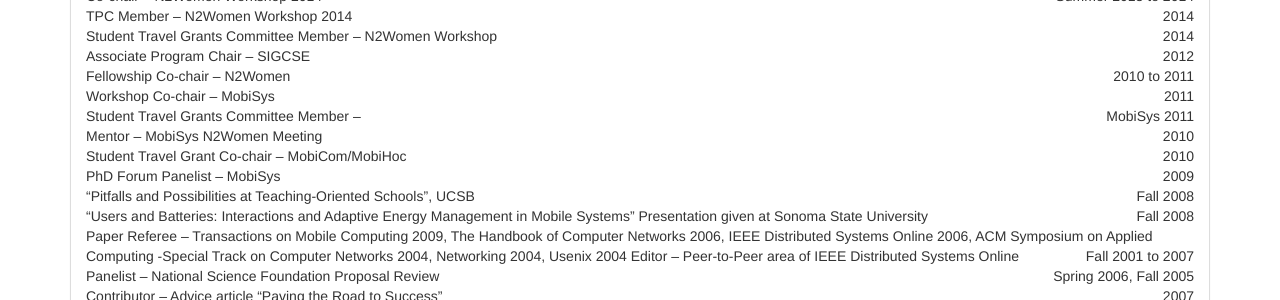
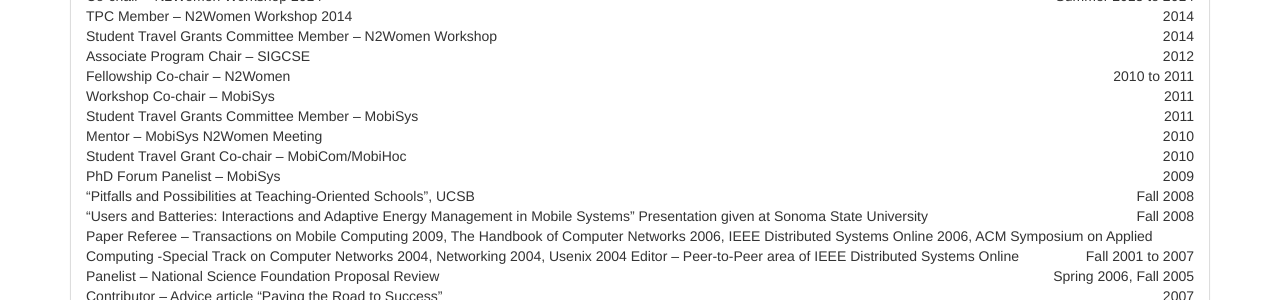
Before and after one commit to srollins/srollins.github.io, a Jekyll site: the page built from vita.html, in a window 1280 px wide and 900 px high, scrolled down 7498 px. Shown: the part 152-452 px from the top of the window. Built offline with Jekyll 4.4.1, drawn with Linux system fonts in a browser that asks for light colours.

Commit message:
fix formatting

```diff
--- a/vita.html
+++ b/vita.html
@@ -597,7 +597,7 @@
 		Associate Program Chair – SIGCSE <span style="float:right;">2012</span><br/>
 		Fellowship Co-chair – N2Women <span style="float:right;">2010 to 2011</span><br/>
 		Workshop Co-chair – MobiSys <span style="float:right;">2011</span><br/>
-		Student Travel Grants Committee Member – <span style="float:right;">MobiSys 2011</span><br/>
+		Student Travel Grants Committee Member – MobiSys <span style="float:right;">2011</span><br/>
 		Mentor – MobiSys N2Women Meeting <span style="float:right;">2010</span><br/>
 		Student Travel Grant Co-chair – MobiCom/MobiHoc <span style="float:right;">2010</span><br/>
 		PhD Forum Panelist – MobiSys <span style="float:right;">2009</span><br/>
```
